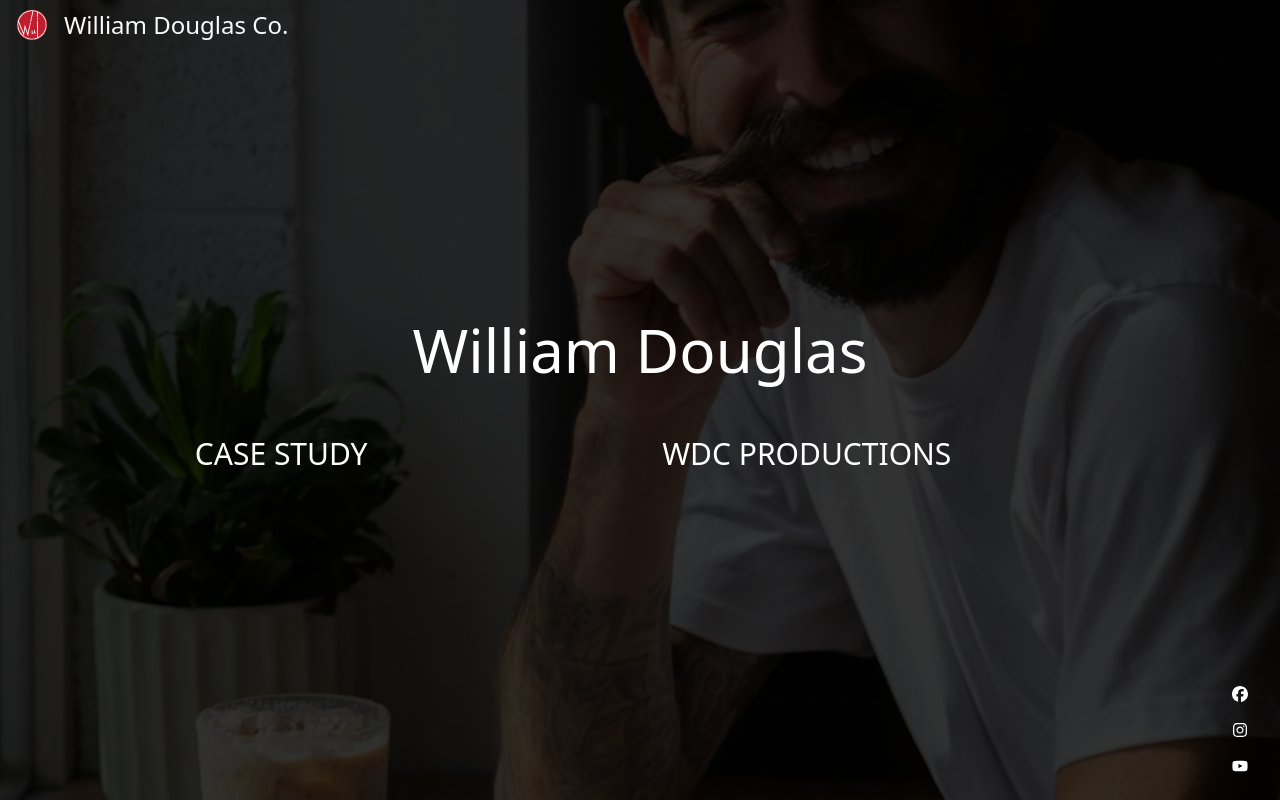
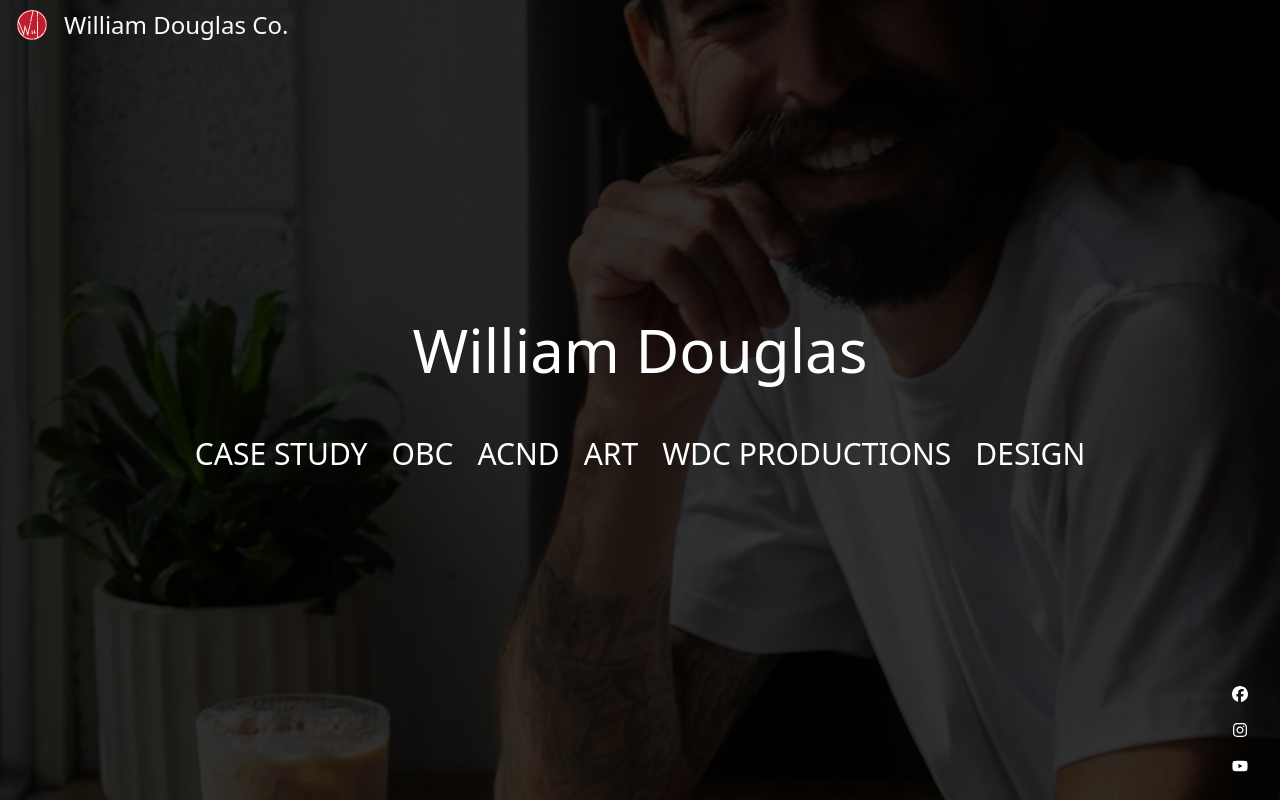
Before and after one commit to aaron-soto/william-douglas, a Next.js app: page / in a window 1280 px wide. Built offline with nearby package versions, Linux system fonts and the light colour scheme.

Commit message:
refactor: replace LINKS array with individual Link components for improved clarity

```diff
--- a/src/app/(marketing)/page.tsx
+++ b/src/app/(marketing)/page.tsx
@@ -4,15 +4,6 @@
 import Image from "next/image";
 import Link from "next/link";
 import { cn } from "@/lib/utils";
-
-const LINKS = [
-  { href: "/case-study", label: "Case Study" },
-  { href: "/obc", label: "OBC" },
-  { href: "/acnd", label: "ACND" },
-  { href: "/art", label: "Art" },
-  { href: "/wdc-productions", label: "WDC Productions" },
-  { href: "/design", label: "Design" },
-];
 
 export default function Home() {
   return (
@@ -23,18 +14,60 @@
         </h1>
 
         <div className="text-white font-thin font-sans text-3xl flex flex-col md:flex-row gap-x-6 mt-8 w-full px-4 justify-center">
-          {LINKS.map(({ href, label }, index) => (
-            <Link
-              key={href}
-              href={href}
-              className={cn(
-                "uppercase flex py-2 hover:text-red-700 cursor-pointer items-center justify-center animate-slidein opacity-0 scale-0",
-                `[--slidein-delay:${100 + 50 * index}ms]`
-              )}
-            >
-              {label}
-            </Link>
-          ))}
+          <Link
+            href="/case-study"
+            className={cn(
+              "uppercase flex py-2 hover:text-red-700 cursor-pointer items-center justify-center animate-slidein",
+              `[--slidein-delay:100ms]`
+            )}
+          >
+            Case Study
+          </Link>
+          <Link
+            href="/obc"
+            className={cn(
+              "uppercase flex py-2 hover:text-red-700 cursor-pointer items-center justify-center animate-slidein",
+              `[--slidein-delay:200ms]`
+            )}
+          >
+            OBC
+          </Link>
+          <Link
+            href="/acnd"
+            className={cn(
+              "uppercase flex py-2 hover:text-red-700 cursor-pointer items-center justify-center animate-slidein",
+              `[--slidein-delay:300ms]`
+            )}
+          >
+            ACND
+          </Link>
+          <Link
+            href="/art"
+            className={cn(
+              "uppercase flex py-2 hover:text-red-700 cursor-pointer items-center justify-center animate-slidein",
+              `[--slidein-delay:400ms]`
+            )}
+          >
+            Art
+          </Link>
+          <Link
+            href="/wdc-productions"
+            className={cn(
+              "uppercase flex py-2 hover:text-red-700 cursor-pointer items-center justify-center animate-slidein",
+              `[--slidein-delay:500ms]`
+            )}
+          >
+            WDC Productions
+          </Link>
+          <Link
+            href="/design"
+            className={cn(
+              "uppercase flex py-2 hover:text-red-700 cursor-pointer items-center justify-center animate-slidein",
+              `[--slidein-delay:600ms]`
+            )}
+          >
+            Design
+          </Link>
         </div>
       </div>
       <Image
```
